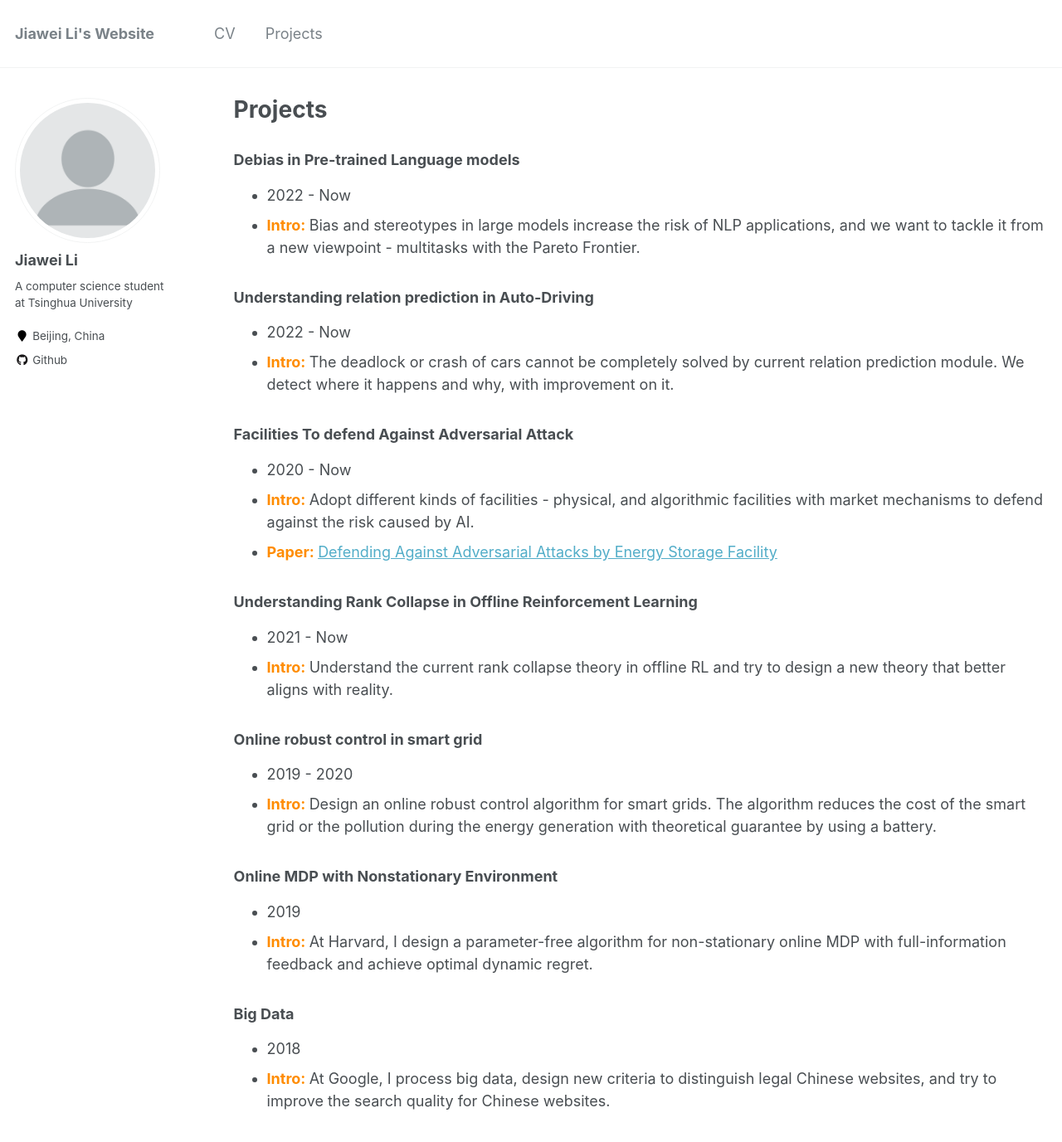
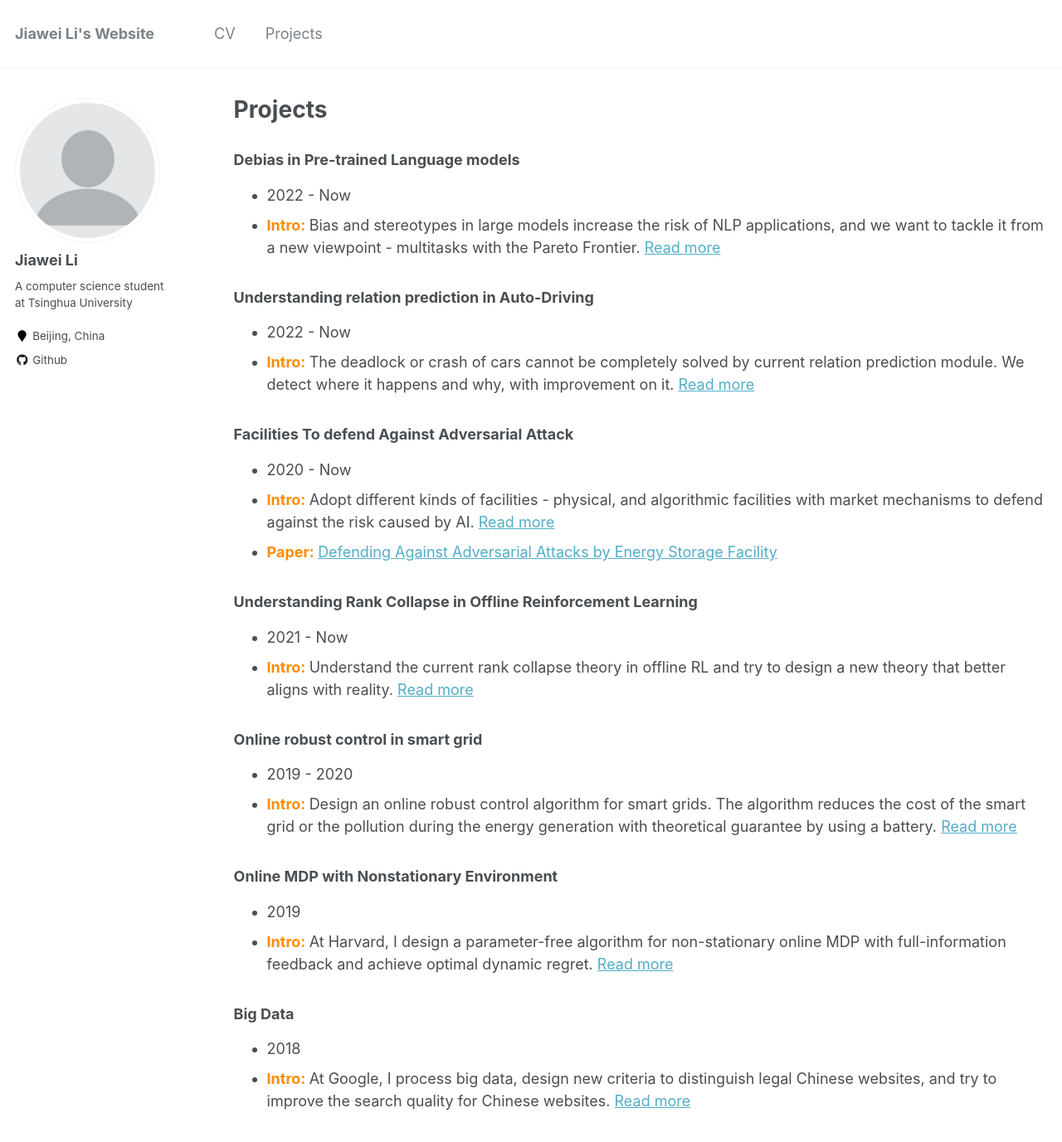
Before and after one commit to Jiawei-Li20/Jiawei-Li20.github.io, a Jekyll site: the page built from _pages/projects.md, in a window 1280 px wide and 1400 px high. Shown: the top 1377 px of the window at 83% size. Built offline with Jekyll 4.4.1, drawn with Linux system fonts in a browser that asks for light colours.

Commit message:
Update archive-single-proj.html

```diff
--- a/_includes/archive-single-proj.html
+++ b/_includes/archive-single-proj.html
@@ -34,7 +34,7 @@
       <li>{{ post.projecttime }}</li>
     {% endif %}
     {% if post.excerpt %}
-      <li><font color="darkorange"><b> Intro: </b></font> {{ post.excerpt}}</li>
+      <li><font color="darkorange"><b> Intro: </b></font> {{ post.excerpt}} <a href="{{ base_path }}{{ post.url }}" rel="permalink">Read more</a></li>
     {% endif %}
     {% if post.paper %}
       {% if post.paperurl %}
```
